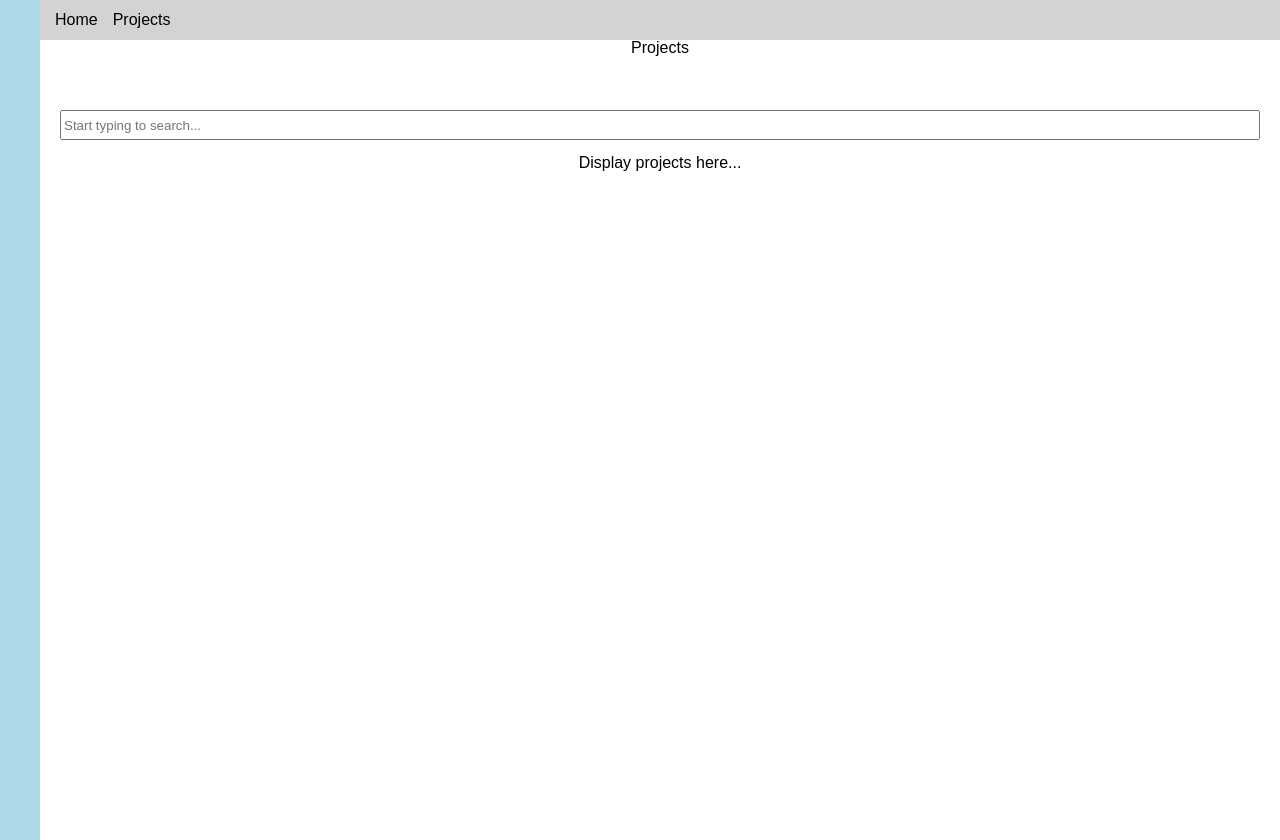
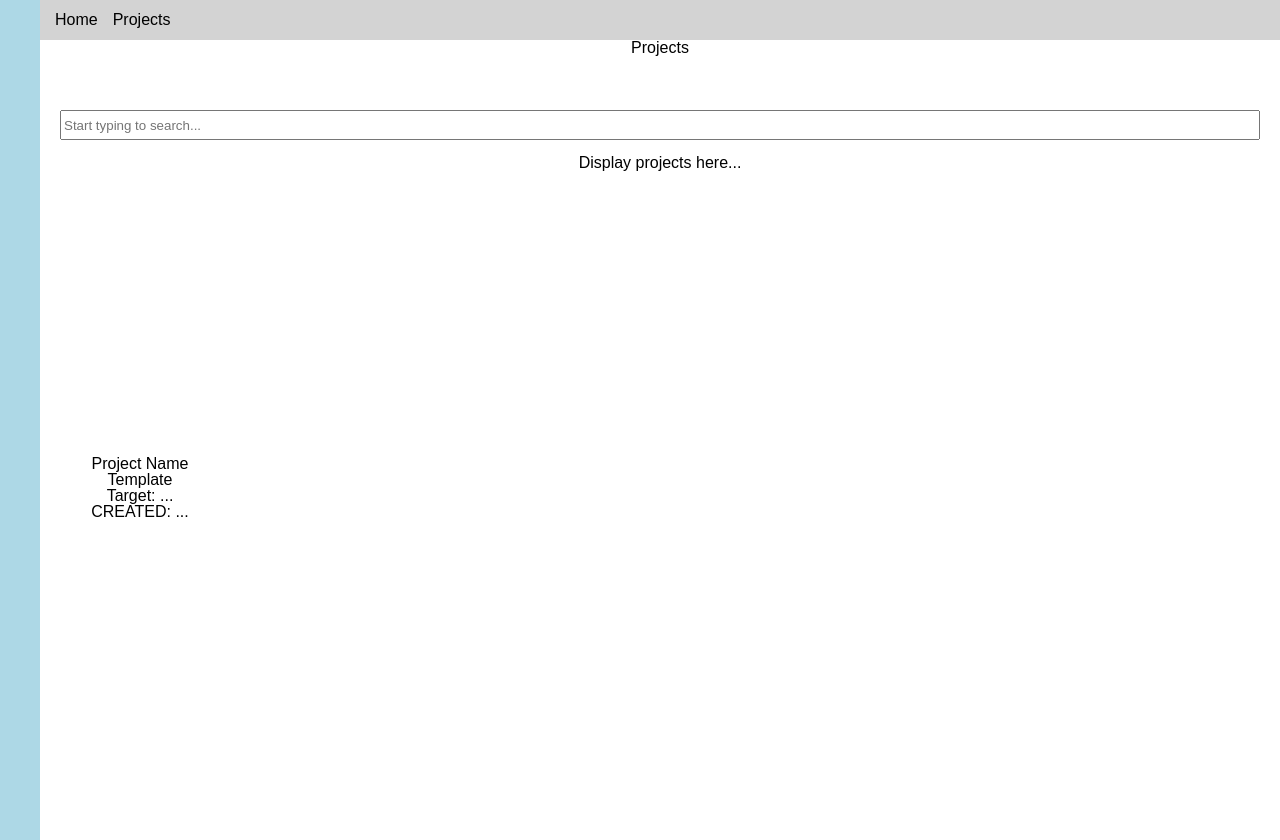
Before and after one commit to asukakuwahara/fe-interview, a React (Create React App) app: page / in a window 1280 px wide. Built offline with nearby package versions, Linux system fonts and the light colour scheme.

Commit message:
feat(project): create a card component

```diff
--- a/src/components/Projects.js
+++ b/src/components/Projects.js
@@ -1,5 +1,6 @@
 import React from "react";
 import styled from "styled-components/macro";
+import { ProjectCard } from "./card/Project";
 
 export default function Projects() {
   return (
@@ -7,6 +8,7 @@ export default function Projects() {
       <Title $area="title">Projects</Title>
       <Search $area="search" placeholder="Start typing to search..." />
       {/* TODO: Use ProjectsList to host Project components OR create your own container */}
+      <ProjectCard />
       <ProjectsList $area="projects">Display projects here...</ProjectsList>
     </Wrapper>
   );
--- /dev/null
+++ b/src/components/card/Project.js
@@ -0,0 +1,32 @@
+import React from "react";
+import styled from "styled-components/macro";
+
+export const ProjectCard = () => {
+  return (
+    <Card>
+      <ProjectTitle>Project Name</ProjectTitle>
+      <Tag>Template</Tag>
+      <Target>Target: ...</Target>
+      <Footer> CREATED: ...</Footer>
+    </Card>
+  );
+};
+
+const Card = styled.div`
+  display: flex;
+  flex-direction: column;
+  height: 100px;
+  width: 200px;
+`;
+
+const ProjectTitle = styled.h1`
+  font-weight: "bold";
+`;
+
+const Tag = styled.h4`
+  font-size: "12px";
+`;
+
+const Target = styled.p``;
+
+const Footer = styled.p``;
```
